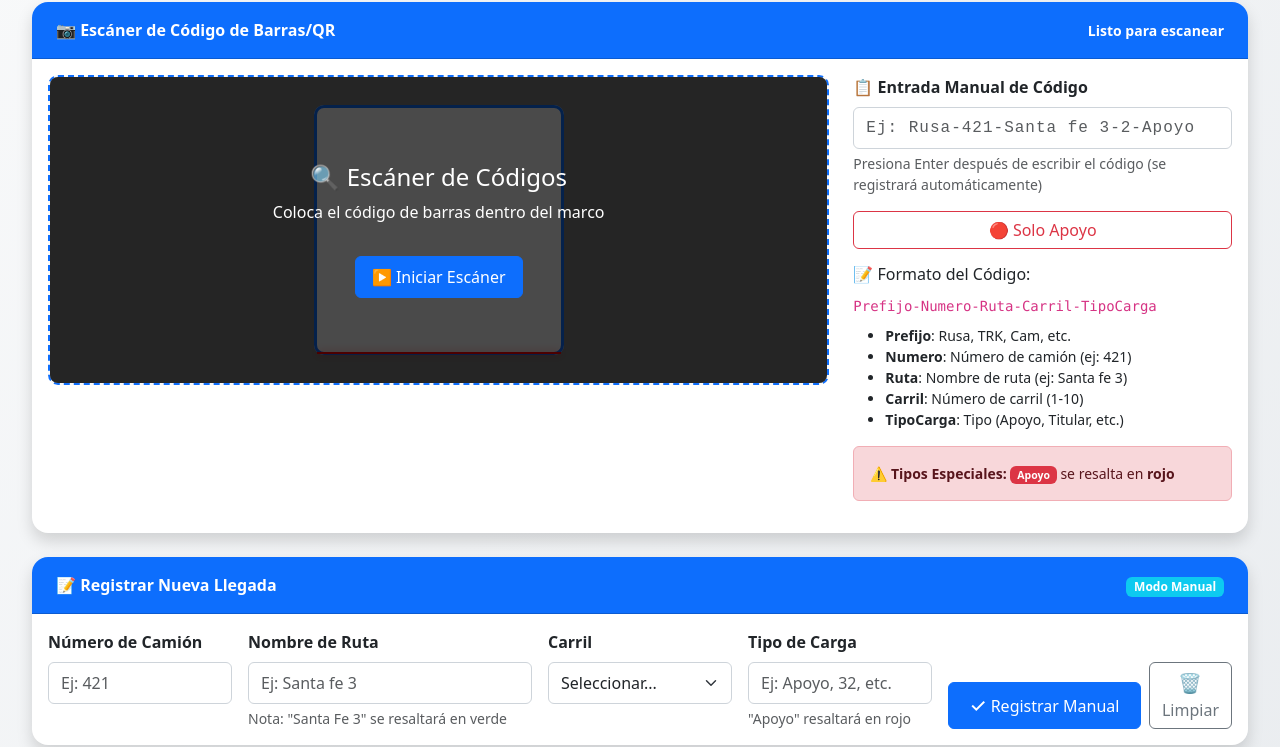
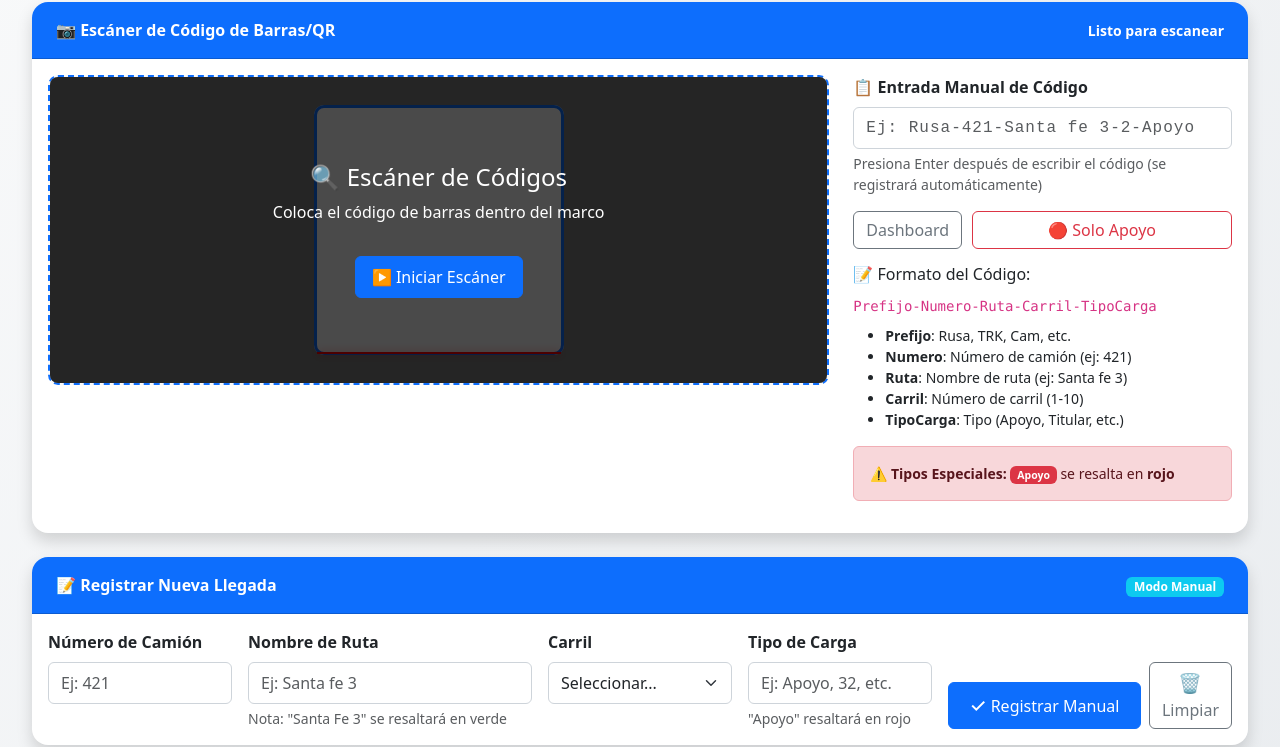
Before and after one commit to JoseLuis5528/GestionDeCamiones, a plain HTML site: page index.html in a window 1280 px wide. Shown: the part 92-839 px from the top of the page. Drawn offline with nearby package versions, Linux system fonts and the light colour scheme; no server answers; a script that the page names is missing.

Commit message:
Update fmt.Println message from 'Hello' to 'Goodbye'
se agrega boton para abrir dashboard

```diff
--- a/index.html
+++ b/index.html
@@ -469,7 +469,7 @@ const firebaseConfig = {
 
           <div class="quick-actions">
 
-
+           <a href="dashboard.html"> <button  class="btn btn-outline-secondary">Dashboard</button> </a>
             <button class="btn btn-outline-danger quick-action-btn" onclick="testCode('Rusa-999-Otra ruta-5-Apoyo')">
               🔴 Solo Apoyo
             </button>
@@ -1498,4 +1498,5 @@ const firebaseConfig = {
   });
 </script>
 </body>
+
 </html>
```
